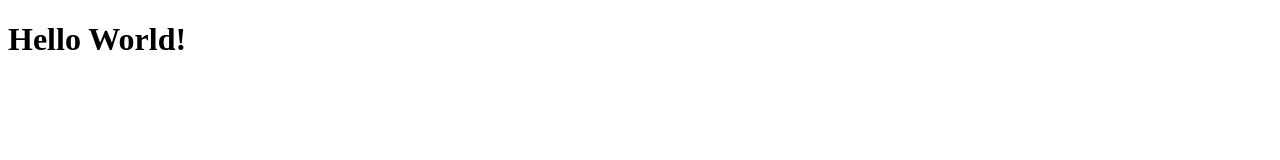
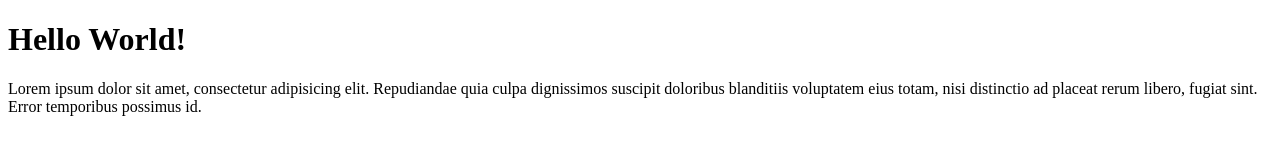
Before and after one commit to mwalidnurfadhil22/mwalid-git-test, a plain HTML site: page index.html in a window 1280 px wide. Drawn offline with Linux system fonts and the light colour scheme.

Commit message:
menambahkan paragraf

```diff
--- a/index.html
+++ b/index.html
@@ -8,5 +8,6 @@
 </head>
 <body>
     <h1>Hello World!</h1>
+    <p>Lorem ipsum dolor sit amet, consectetur adipisicing elit. Repudiandae quia culpa dignissimos suscipit doloribus blanditiis voluptatem eius totam, nisi distinctio ad placeat rerum libero, fugiat sint. Error temporibus possimus id.</p>
 </body>
 </html>
```
